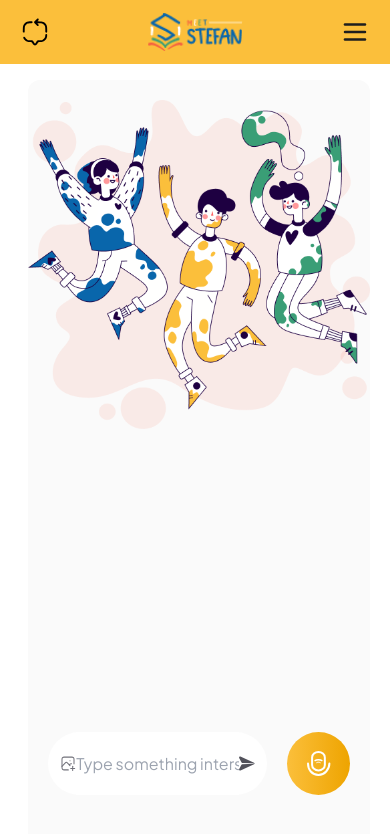
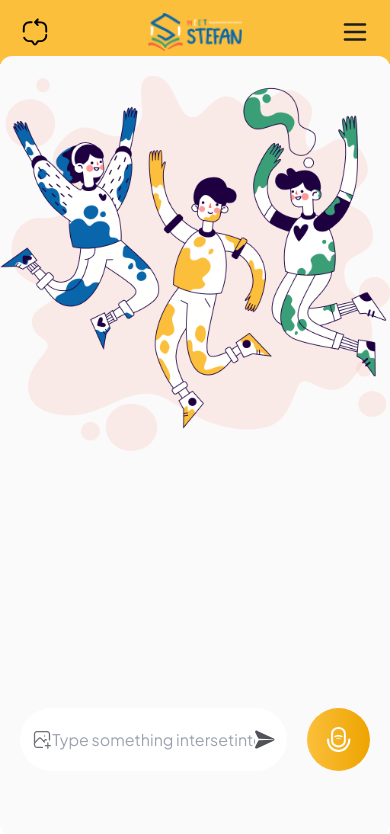
Before and after one commit to alif33/stefan-ai, a React (Vite) app: page / in a window 390 px wide. Shown: the top 834 px of the page. Built offline with nearby package versions, Linux system fonts and the light colour scheme.

Commit message:
responsive fix

```diff
--- a/src/components/Header.tsx
+++ b/src/components/Header.tsx
@@ -2,7 +2,7 @@ import { Link } from "react-router-dom"
 
 const Header = ()=>{
     return(
-        <div className="bg-[#FBBF3B] h-16 mb-4">
+        <div className="bg-[#FBBF3B] h-16 -mb-2 sm:-mb-2 md:mb-4">
             <div className="flex justify-between px-5">
                 <div className="w-full sm:w-full md:w-auto flex items-center justify-between sm:justify-between md:justify-normal gap-0 sm:gap-0 md:gap-5 h-16">
                     <img
--- a/src/components/Layout.tsx
+++ b/src/components/Layout.tsx
@@ -12,9 +12,9 @@ const Layout: React.FC<LayoutProps> = ({ children }) => {
   return (
     <div className="bg-white h-screen overflow-y-hidden">
       <Header/>
-      <div className="h-[calc(100vh-4rem)] grid grid-cols-12 mx-auto px-5">
+      <div className="h-[calc(100vh-4rem)] grid grid-cols-12 mx-auto px-0 sm:px-0 md:px-5">
         <LeftSidebar/>
-        <div className="h-[calc(100vh-4rem)] col-span-12 sm:col-span-12 md:col-span-7 bg-[#FAFAFA] rounded-xl ml-2">
+        <div className="h-[calc(100vh-4rem)] col-span-12 sm:col-span-12 md:col-span-7 bg-[#FAFAFA] rounded-xl ml-0 md:ml-2">
           <div className="flex flex-col">
             <div className="h-[calc(100vh-12rem)] overflow-y-scroll">{children}</div>
             <SearchBar/>
```
